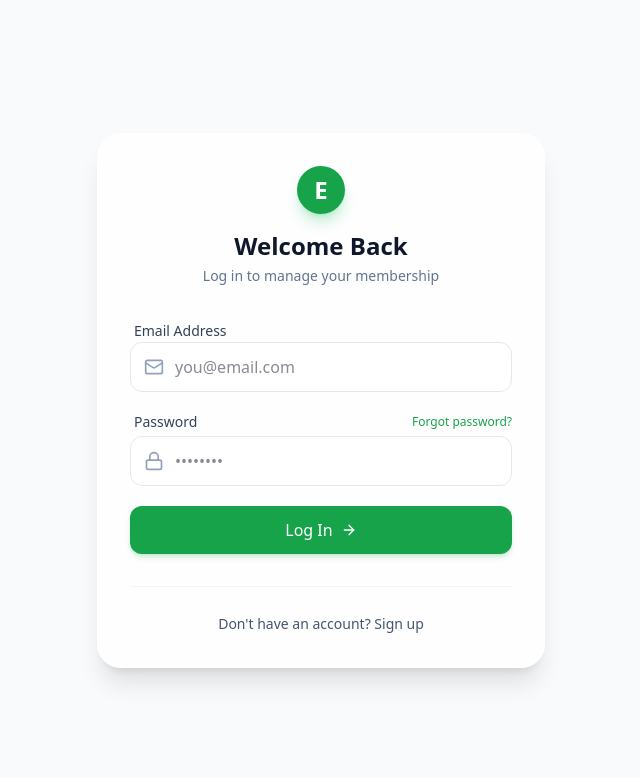
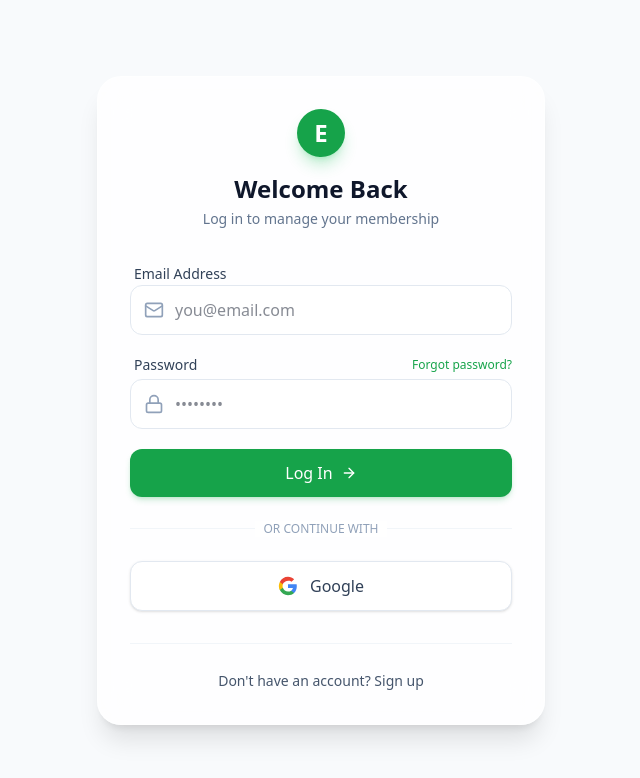
Before and after one commit to madrasah-del/Membership-Project, a Next.js app: page /login in a window 1280 px wide. Shown: the top 778 px of the page, without its empty margins (319-959 px from the left). Built offline with nearby package versions, Linux system fonts and the light colour scheme.

Commit message:
Fix login flow and add Google Auth

```diff
--- a/src/app/login/actions.ts
+++ b/src/app/login/actions.ts
@@ -23,8 +23,25 @@
         return { error: error.message }
     }
 
-    revalidatePath('/', 'layout')
-    redirect('/dashboard')
+    return { success: true }
+}
+
+export async function signInWithGoogle() {
+    const supabase = await createClient()
+    const { data, error } = await supabase.auth.signInWithOAuth({
+        provider: 'google',
+        options: {
+            redirectTo: `${process.env.NEXT_PUBLIC_SITE_URL || 'http://localhost:3000'}/api/auth/callback`,
+        },
+    })
+
+    if (error) {
+        return { error: error.message }
+    }
+
+    if (data.url) {
+        redirect(data.url)
+    }
 }
 
 export async function signup(formData: FormData) {
--- a/src/app/login/page.tsx
+++ b/src/app/login/page.tsx
@@ -4,11 +4,12 @@
 import { useRouter } from 'next/navigation'
 import Link from 'next/link'
 import { ArrowRight, Loader2, Mail, Lock } from 'lucide-react'
-import { login, signup } from './actions'
+import { login, signup, signInWithGoogle } from './actions'
 
 export default function LoginPage() {
     const router = useRouter()
     const [isLoading, setIsLoading] = useState(false)
+    const [isGoogleLoading, setIsGoogleLoading] = useState(false)
     const [error, setError] = useState<string | null>(null)
     const [message, setMessage] = useState<string | null>(null)
     const [isLogin, setIsLogin] = useState(true)
@@ -21,7 +22,12 @@
         try {
             if (isLogin) {
                 const res = await login(formData)
-                if (res?.error) setError(res.error)
+                if (res?.error) {
+                    setError(res.error)
+                } else if (res?.success) {
+                    router.push('/dashboard')
+                    router.refresh()
+                }
             } else {
                 const res = await signup(formData)
                 if (res?.error) setError(res.error)
@@ -31,6 +37,19 @@
             setError('An unexpected error occurred. Please try again.')
         } finally {
             setIsLoading(false)
+        }
+    }
+
+    async function handleGoogleLogin() {
+        setIsGoogleLoading(true)
+        setError(null)
+        try {
+            const res = await signInWithGoogle()
+            if (res?.error) setError(res.error)
+        } catch (e) {
+            setError('Google Login failed. Please try again.')
+        } finally {
+            setIsGoogleLoading(false)
         }
     }
 
@@ -102,7 +121,7 @@
 
                     <button
                         type="submit"
-                        disabled={isLoading}
+                        disabled={isLoading || isGoogleLoading}
                         className="w-full bg-brand-600 hover:bg-brand-700 text-white font-medium py-3 rounded-xl shadow-md shadow-brand-600/20 transition-all flex items-center justify-center gap-2 disabled:opacity-70 disabled:cursor-not-allowed group mt-2"
                     >
                         {isLoading ? (
@@ -115,6 +134,48 @@
                         )}
                     </button>
                 </form>
+
+                <div className="relative my-6">
+                    <div className="absolute inset-0 flex items-center">
+                        <div className="w-full border-t border-slate-100"></div>
+                    </div>
+                    <div className="relative flex justify-center text-xs uppercase">
+                        <span className="bg-white px-2 text-slate-400">Or continue with</span>
+                    </div>
+                </div>
+
+                <button
+                    type="button"
+                    onClick={handleGoogleLogin}
+                    disabled={isLoading || isGoogleLoading}
+                    className="w-full bg-white hover:bg-slate-50 text-slate-700 font-medium py-3 px-4 border border-slate-200 rounded-xl shadow-sm transition-all flex items-center justify-center gap-3 disabled:opacity-70 disabled:cursor-not-allowed"
+                >
+                    {isGoogleLoading ? (
+                        <Loader2 className="w-5 h-5 animate-spin" />
+                    ) : (
+                        <>
+                            <svg className="w-5 h-5" viewBox="0 0 24 24">
+                                <path
+                                    d="M22.56 12.25c0-.78-.07-1.53-.2-2.25H12v4.26h5.92c-.26 1.37-1.04 2.53-2.21 3.31v2.77h3.57c2.08-1.92 3.28-4.74 3.28-8.09z"
+                                    fill="#4285F4"
+                                />
+                                <path
+                                    d="M12 23c2.97 0 5.46-.98 7.28-2.66l-3.57-2.77c-.98.66-2.23 1.06-3.71 1.06-2.86 0-5.29-1.93-6.16-4.53H2.18v2.84C3.99 20.53 7.7 23 12 23z"
+                                    fill="#34A853"
+                                />
+                                <path
+                                    d="M5.84 14.09c-.22-.66-.35-1.36-.35-2.09s.13-1.43.35-2.09V7.07H2.18C1.43 8.55 1 10.22 1 12s.43 3.45 1.18 4.93l2.85-2.22.81-.62z"
+                                    fill="#FBBC05"
+                                />
+                                <path
+                                    d="M12 5.38c1.62 0 3.06.56 4.21 1.66l3.15-3.15C17.45 2.09 14.97 1 12 1 7.7 1 3.99 3.47 2.18 7.07l3.66 2.84c.87-2.6 3.3-4.53 12-4.53z"
+                                    fill="#EA4335"
+                                />
+                            </svg>
+                            Google
+                        </>
+                    )}
+                </button>
 
                 <div className="mt-8 text-center border-t border-slate-100 pt-6">
                     <button
--- a/src/proxy.ts
+++ /dev/null
@@ -1,19 +0,0 @@
-import { updateSession } from '@/lib/supabase/middleware'
-import { type NextRequest } from 'next/server'
-
-export async function middleware(request: NextRequest) {
-    return await updateSession(request)
-}
-
-export const config = {
-    matcher: [
-        /*
-         * Match all request paths except for the ones starting with:
-         * - _next/static (static files)
-         * - _next/image (image optimization files)
-         * - favicon.ico (favicon file)
-         * Feel free to modify this pattern to include more paths.
-         */
-        '/((?!_next/static|_next/image|favicon.ico|.*\\.(?:svg|png|jpg|jpeg|gif|webp)$).*)',
-    ],
-}
```
Also changed, not shown: 1 other file (tests, documents, lock files or other folders).
